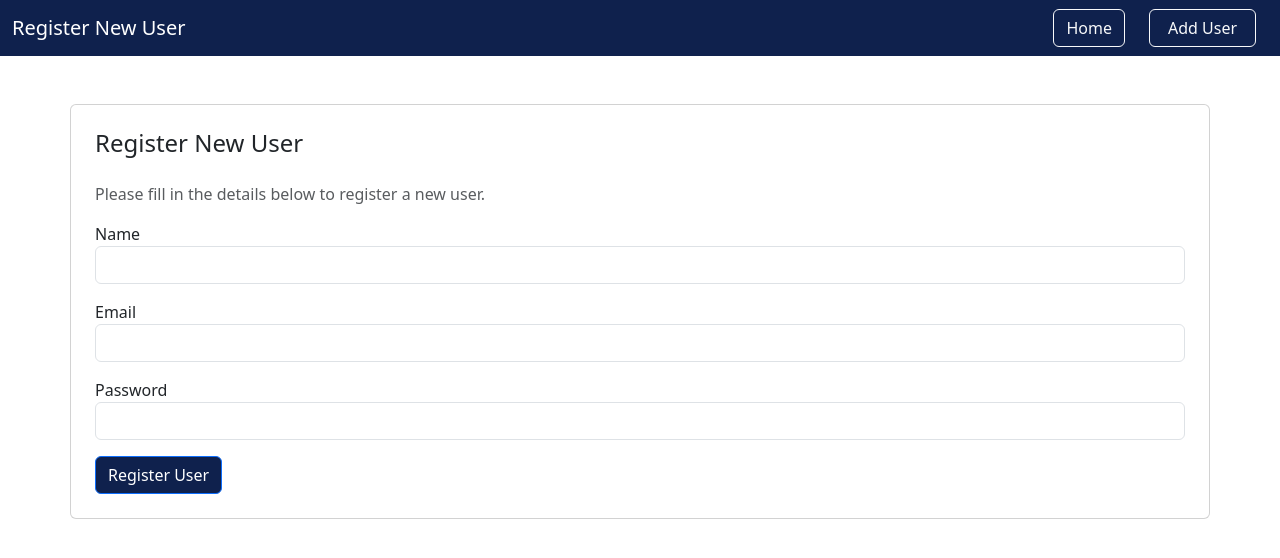
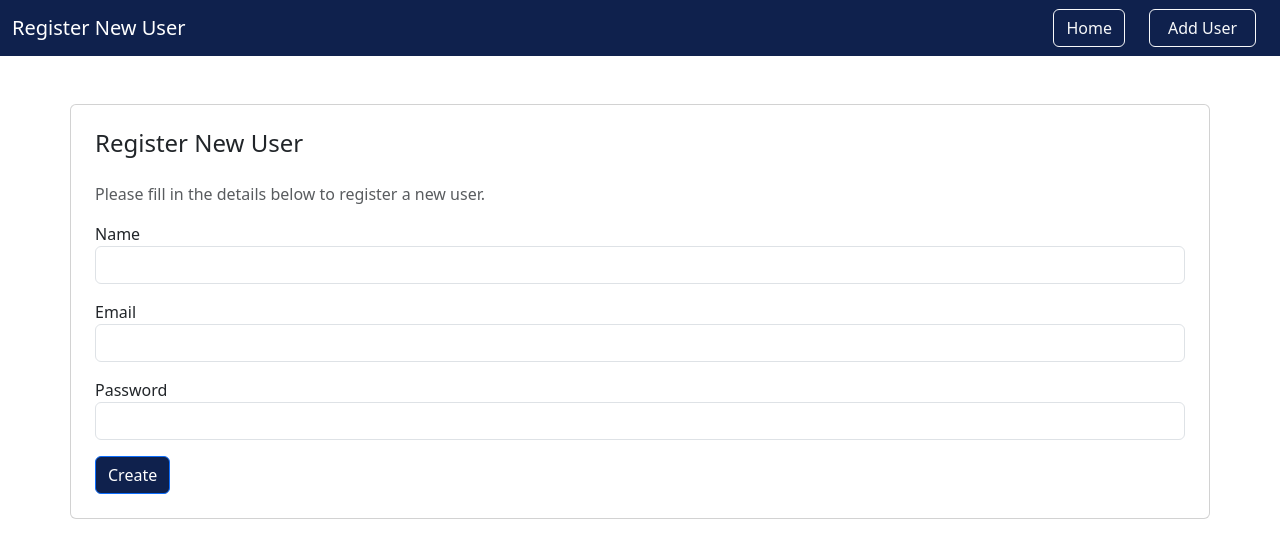
Before and after one commit to Avishka-bandara/TaskManagemnetApp, a React (Create React App) app in the folder frontend/: page /admin/register-user in a window 1280 px wide. Shown: the top 558 px of the page. Built offline with nearby package versions, Linux system fonts and the light colour scheme.

Commit message:
spinner effect add to buttons

```diff
--- a/frontend/src/components/AdminDashboard.jsx
+++ b/frontend/src/components/AdminDashboard.jsx
@@ -20,6 +20,7 @@ function AdminDashboard() {
   const [editingTask, setEditingTask] = useState(null);
   const [showUserEdit, setShowUserEdit] = useState(false);
   const [editingUser, setEditingUser] = useState(null);
+  const [loading, setLoading] = useState(false);
   const [loadingTasks, setLoadingTasks] = useState(true);
   const [statusFilter, setStatusFilter] = useState('');
   const [searchQuery, setSearchQuery] = useState('');
@@ -91,6 +92,7 @@ function AdminDashboard() {
 
   const handleCreateTask = async (e) => {
     e.preventDefault();
+    setLoading(true);
     try {
       const res = await axios.post('http://localhost:8000/api/task', taskForm, config);
       toast.success(res.data.message || 'Task created successfully');
@@ -99,6 +101,8 @@ function AdminDashboard() {
     } catch (err) {
       console.error('Failed to create task', err);
       toast.error(err.response?.data?.message || 'Task creation failed');
+    } finally {
+      setLoading(false);
     }
   };
 
@@ -113,8 +117,8 @@ function AdminDashboard() {
       cancelButtonText: 'No',
       confirmButtonColor: '#d33',
       cancelButtonColor: '#3085d6',
-    }).then(async (result)=> {
-      if(result.isConfirmed) {
+    }).then(async (result) => {
+      if (result.isConfirmed) {
         try {
           const res = await axios.delete(`http://localhost:8000/api/task/${taskId}`, config);
           // Swal.fire('Deleted!', res.data.message || 'User deleted successfully.', 'success');
@@ -130,7 +134,7 @@ function AdminDashboard() {
   };
   const handleDeleteUser = async (userId) => {
     // if (!window.confirm('Are you sure you want to delete this user?')) return;
-     Swal.fire({
+    Swal.fire({
       title: 'Are you sure?',
       text: "This Task will be deleted permanently!",
       icon: 'question',
@@ -139,8 +143,8 @@ function AdminDashboard() {
       cancelButtonText: 'No',
       confirmButtonColor: '#d33',
       cancelButtonColor: '#3085d6',
-    }).then(async (result)=> {
-      if(result.isConfirmed){
+    }).then(async (result) => {
+      if (result.isConfirmed) {
         try {
           const res = await axios.delete(`http://localhost:8000/api/user/${userId}`, config);
           toast.success(res.data.message || 'User deleted successfully');
@@ -253,7 +257,7 @@ function AdminDashboard() {
                   dateFormat="yyyy-MM-dd"
                   className="form-control"
                   placeholderText="Select due date"
-                   wrapperClassName="w-100"
+                  wrapperClassName="w-100"
                   required
                 />
               </div>
@@ -287,7 +291,16 @@ function AdminDashboard() {
                 />
               </div>
             </div>
-            <button type="submit" className="btn text-white col-md-2" style={{ backgroundColor: '#0f214d' }}>Create Task</button>
+            <button type="submit" className="btn text-white col-md-2" style={{ backgroundColor: '#0f214d' }} disabled={loading}>
+              {loading && (
+                <div
+                  className="spinner-grow spinner-grow-sm me-2 text-white"
+                  role="status"
+                >
+                  <span className="visually-hidden">creating...</span>
+                </div>
+              )}
+              {loading ? 'Creating...' : 'Create Task'}</button>
           </form>
         </div>
 
--- a/frontend/src/components/Register.jsx
+++ b/frontend/src/components/Register.jsx
@@ -8,6 +8,7 @@ import { toast } from 'react-toastify';
 function RegisterUser() {
   const navigate = useNavigate();
   const [form, setForm] = useState({ name: '', email: '', password: '' });
+  const [loading, setLoading] = useState(false);
 
   const handleChange = (e) => {
     setForm({ ...form, [e.target.name]: e.target.value });
@@ -15,8 +16,9 @@ function RegisterUser() {
 
   const handleRegister = async (e) => {
     e.preventDefault();
+    setLoading(true);
     try {
-      const res= await axios.post('http://localhost:8000/api/register', form, {
+      const res = await axios.post('http://localhost:8000/api/register', form, {
         headers: {
           Authorization: `Bearer ${getToken()}`,
         },
@@ -26,6 +28,8 @@ function RegisterUser() {
     } catch (err) {
       console.error('Registration failed:', err);
       toast.error(err.response?.data?.message || 'Registration failed. Please check form or try again.');
+    } finally {
+      setLoading(false);
     }
   };
 
@@ -35,8 +39,8 @@ function RegisterUser() {
         <div className="container-fluid d-flex justify-content-between">
           <span className="navbar-brand">Register New User</span>
           <div className=" d-flex ms-auto">
-            <button className="btn btn-outline-light me-4 col-md-4" id= "home-btn" onClick={() => navigate('/admin')}>Home</button>
-            <button className="btn btn-outline-light me-4 col-md-6" id= "add-user-btn" onClick={() => navigate('/admin/register-user')}>Add User</button>
+            <button className="btn btn-outline-light me-4 col-md-4" id="home-btn" onClick={() => navigate('/admin')}>Home</button>
+            <button className="btn btn-outline-light me-4 col-md-6" id="add-user-btn" onClick={() => navigate('/admin/register-user')}>Add User</button>
           </div>
         </div>
       </nav>
@@ -57,7 +61,16 @@ function RegisterUser() {
             <label>Password</label>
             <input type="password" className="form-control" name="password" value={form.password} onChange={handleChange} required />
           </div>
-        <button type="submit" className="btn btn-primary" style={{ backgroundColor: '#0f214d' }}>Register User</button>
+          <button type="submit" className="btn btn-primary" style={{ backgroundColor: '#0f214d' }} disabled={loading}>
+            {loading && (
+              <div
+                className="spinner-grow spinner-grow-sm me-2 text-white"
+                role="status"
+              >
+                <span className="visually-hidden">Creating...</span>
+              </div>
+            )}
+            {loading ? 'Creating...' : 'Create'}</button>
         </form>
       </div>
     </div>
```
Lines whose indentation alone changed are shown as unchanged.
